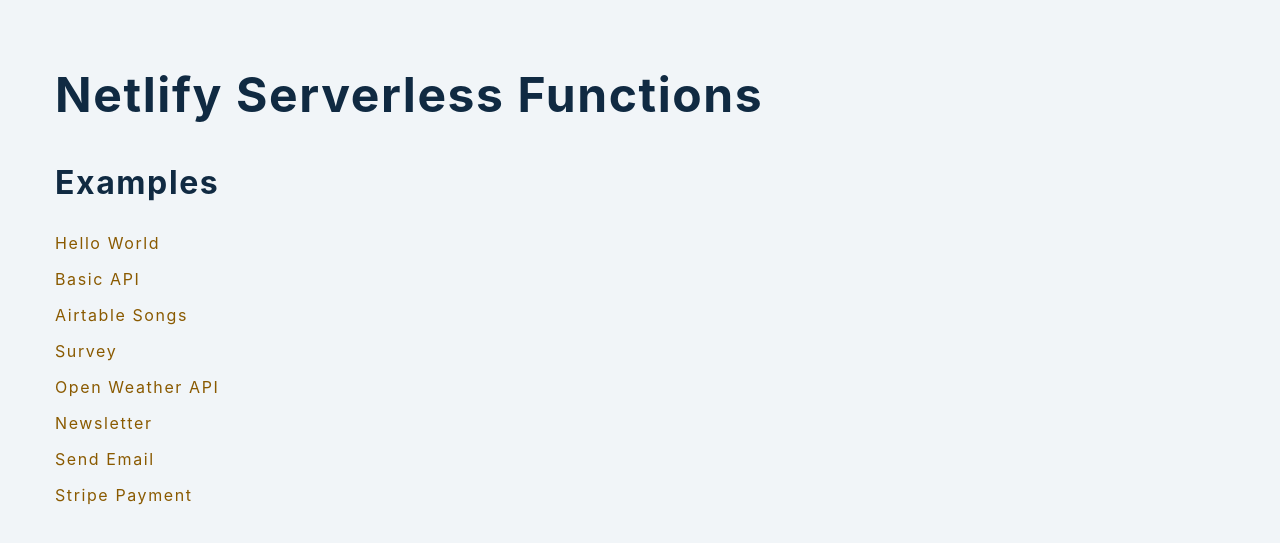
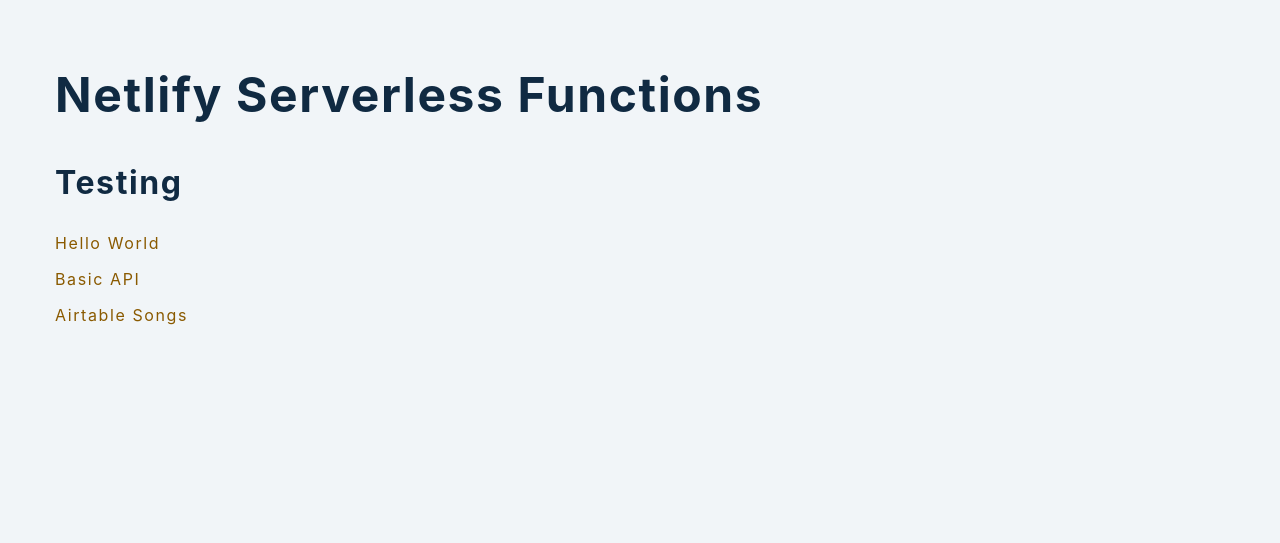
Before and after one commit to KostyaVarenye/temp-serverless-function, a website: page index.html in a window 1280 px wide. Shown: the part 89-632 px from the top of the page. Drawn offline with Linux system fonts and the light colour scheme.

Commit message:
removed redundant info from index.html

```diff
--- a/index.html
+++ b/index.html
@@ -17,7 +17,7 @@
     <!-- examples section -->
     <section class="section section-center examples">
       <h1>netlify serverless functions</h1>
-      <h3 class="title">Examples</h3>
+      <h3 class="title">Testing</h3>
       <ul>
         <li>
           <a href="./examples/1-hello/index.html">hello world</a>
@@ -28,21 +28,6 @@
         <li>
           <a href="./examples/3-airtable/index.html">airtable songs</a>
         </li>
-        <li>
-          <a href="./examples/4-survey/index.html">Survey</a>
-        </li>
-        <li>
-          <a href="./examples/5-weather/index.html">Open Weather API</a>
-        </li>
-        <li>
-          <a href="./examples/6-newsletter/index.html">Newsletter</a>
-        </li>
-        <li>
-          <a href="./examples/7-email/index.html">Send Email</a>
-        </li>
-        <li>
-          <a href="./examples/8-stripe/index.html">Stripe Payment</a>
-        </li>
       </ul>
     </section>
   </body>
```
